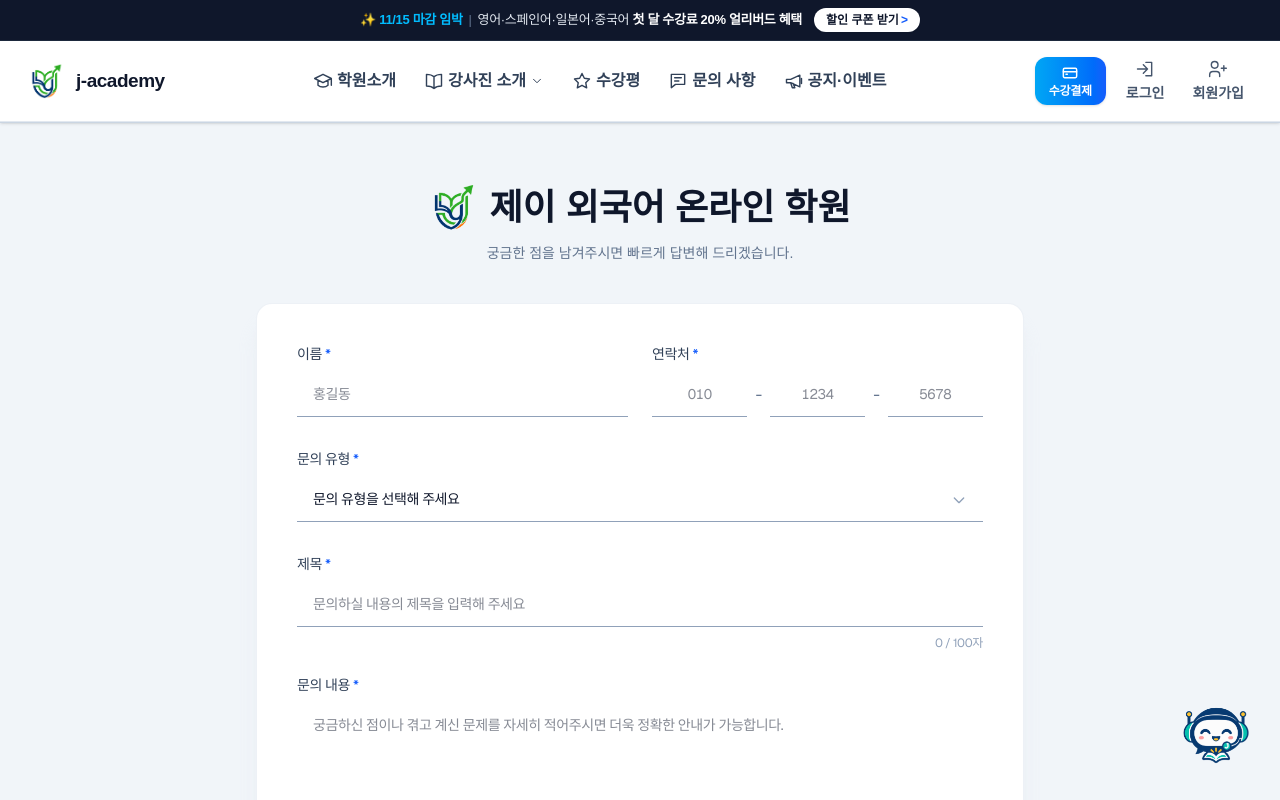
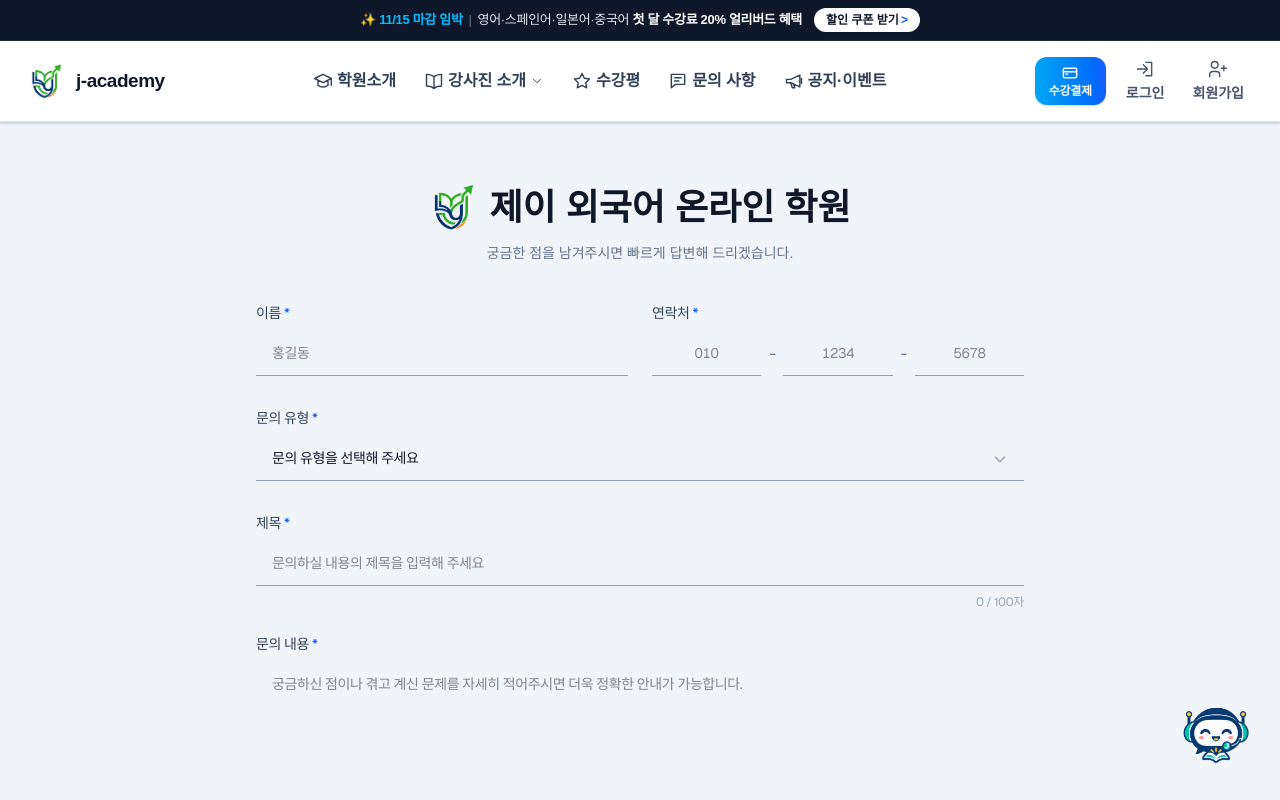
Before and after one commit to jeongjiyun777-ui/j-academy, a Next.js app in the folder frontend/: page /inquiries in a window 1280 px wide. Shown: the top 800 px of the page. Built offline with nearby package versions, Linux system fonts and the light colour scheme.

Commit message:
문의폼을 밑줄 스타일로 변경하고 흰색 카드 제거

```diff
--- a/frontend/app/(learning)/inquiries/page.tsx
+++ b/frontend/app/(learning)/inquiries/page.tsx
@@ -28,10 +28,7 @@ export default function InquiryPage() {
           </p>
         </div>
 
-        <section className="w-full max-w-3xl rounded-2xl border border-slate-200/60 bg-white p-6 shadow-xl shadow-slate-200/40 md:p-10">
-          <InquiryForm />
-
-        </section>
+        <InquiryForm className="max-w-3xl" />
 
         <div className="mt-6 w-full max-w-3xl pl-2">
           <Link
```
